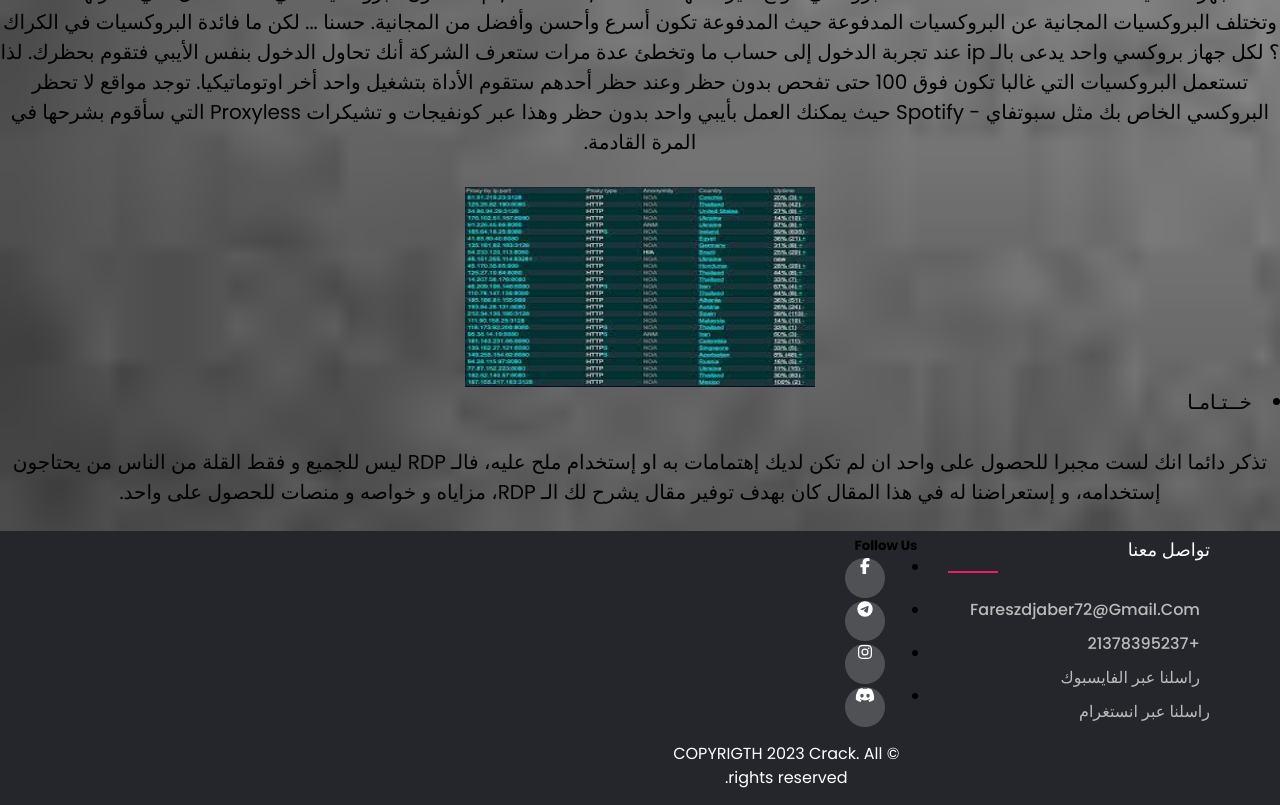
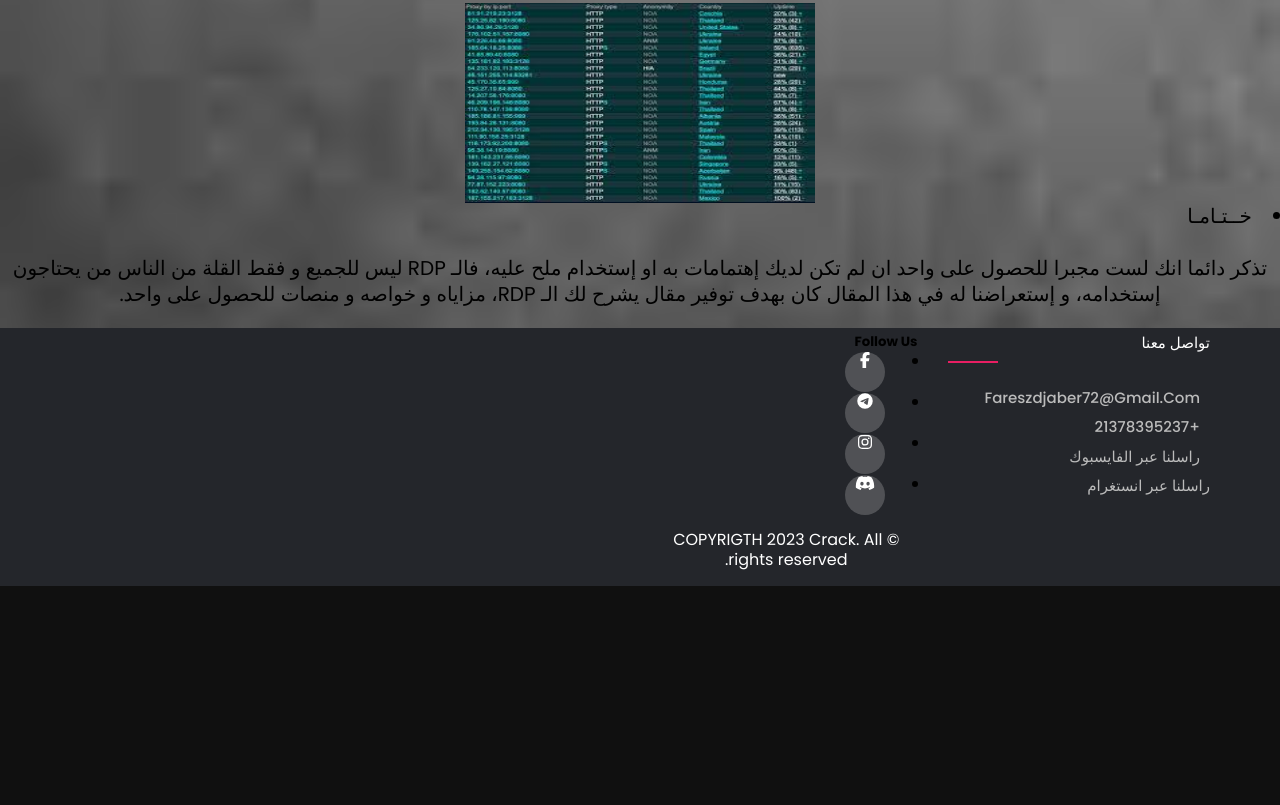
Before and after one commit to fares196/crackehell, a plain HTML site: page index.html in a window 1280 px wide. Shown: the part 1806-2611 px from the top of the page. After the commit the page ends 2392 px from the top, so only its background shows below. Drawn offline with Linux system fonts and the light colour scheme; a script that the page names is missing.

Commit message:
Add files via upload

```diff
--- a/style.css
+++ b/style.css
@@ -1,11 +1,12 @@
 @import url('https://fonts.googleapis.com/css2?family=Anton&family=Lalezar&family=Poppins:wght@300;400;500;600;700&display=swap');
  body {
-     line-height: 1.5;
+     line-height: 1.3;
      font-family: 'Poppins', sans-serif;
 
  }
- body {
-         background-image: url(7.jpg);
+
+ body{
+ background-image: url(7.jpg);
          background-repeat: no-repeat;
          background-size: cover;
  }
@@ -44,7 +45,7 @@
 }
 
 .footer-col h4{
-        font-size: 18px;
+        font-size: 15px;
         color: #ffffff;
         text-transform: capitalize;
         margin-bottom: 35px;
@@ -71,7 +72,7 @@
 }
 
 .footer-col ul li a{
-       font-size: 16px;
+       font-size: 15px;
        text-transform: capitalize;
        color: #ffffff;
        text-decoration: none;
```
Also changed, not shown: index.html (line endings or trailing spaces).
